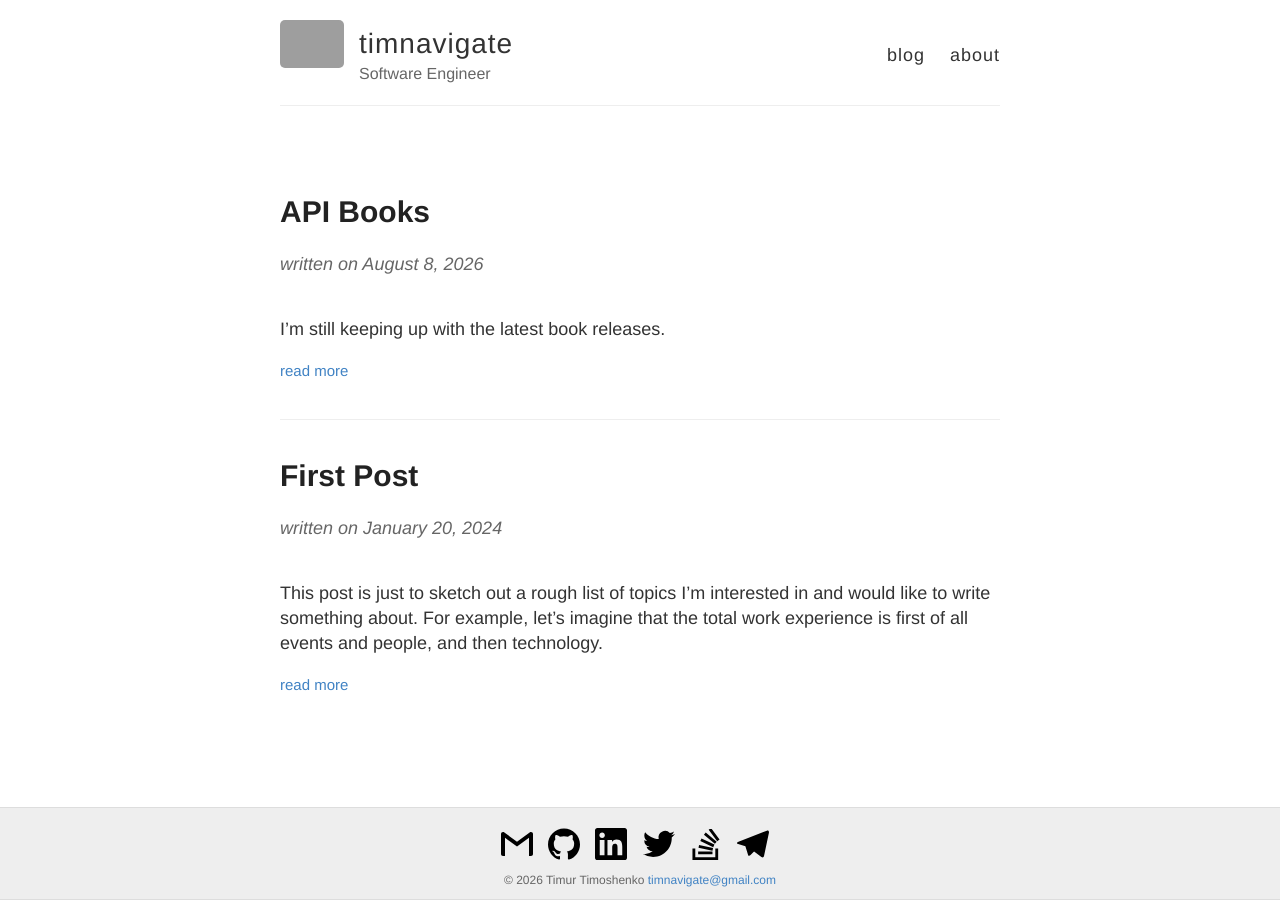
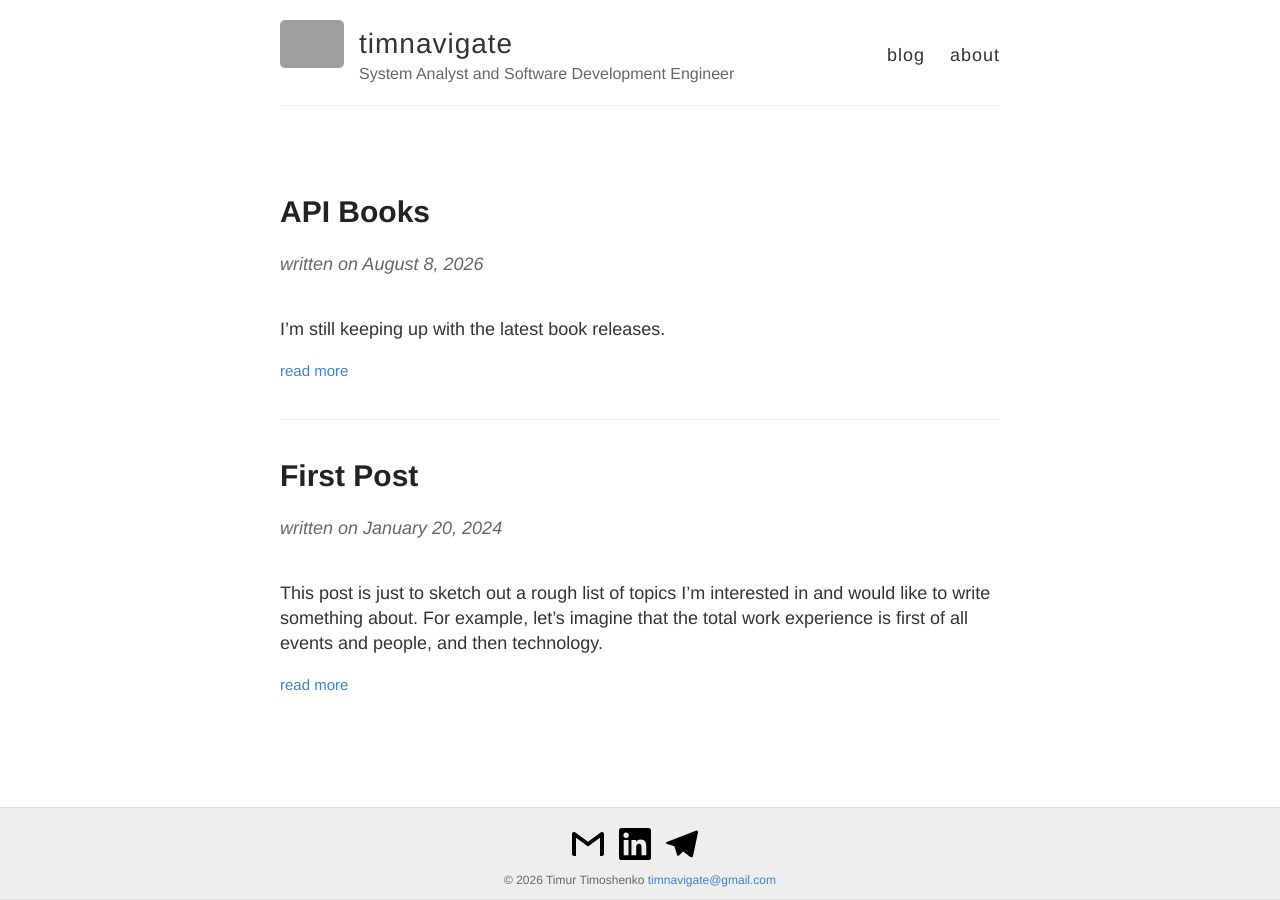
Before and after one commit to timnavigate/timnavigate.com, a Jekyll site: the page built from index.html, in a window 1280 px wide. Built offline with Jekyll 4.4.1, drawn with Linux system fonts in a browser that asks for light colours; grey boxes are pictures that could not be loaded.

Commit message:
Update profile details in _config.yml

```diff
--- a/_config.yml
+++ b/_config.yml
@@ -1,21 +1,21 @@
-title: "timnavigate - Software Engineer"
+title: "timnavigate - System Analyst and Software Development Engineer"
 author: "Timur Timoshenko"
 name: timnavigate
 email: "timnavigate@gmail.com"
-description: "Software Engineer"
+description: "System Analyst and Software Development Engineer"
 location: "Moscow"
 url: "https://timnavigate.com"
 avatar: https://raw.githubusercontent.com/timnavigate/timnavigate.github.io/master/images/timnavigate-logo.png
-copyright: "(c) timnavigate, 2024"
+copyright: "(c) timnavigate, 2026"
 google_analytics: "G-RRV4JHMNFS"
 
 footer-links:
+  #github: timnavigate
+  linkedin: timnavigate
   email: timnavigate@gmail.com
-  github: timnavigate
-  linkedin: timnavigate
-  stackoverflow: "users/5113963/timnavigate"
+  #stackoverflow: "users/5113963/timnavigate"
   #youtube: "@timnavigate"
-  twitter: timnavigate
+  #twitter: timnavigate
   telegram: timnavigate
 
 encoding: "utf-8"
```
